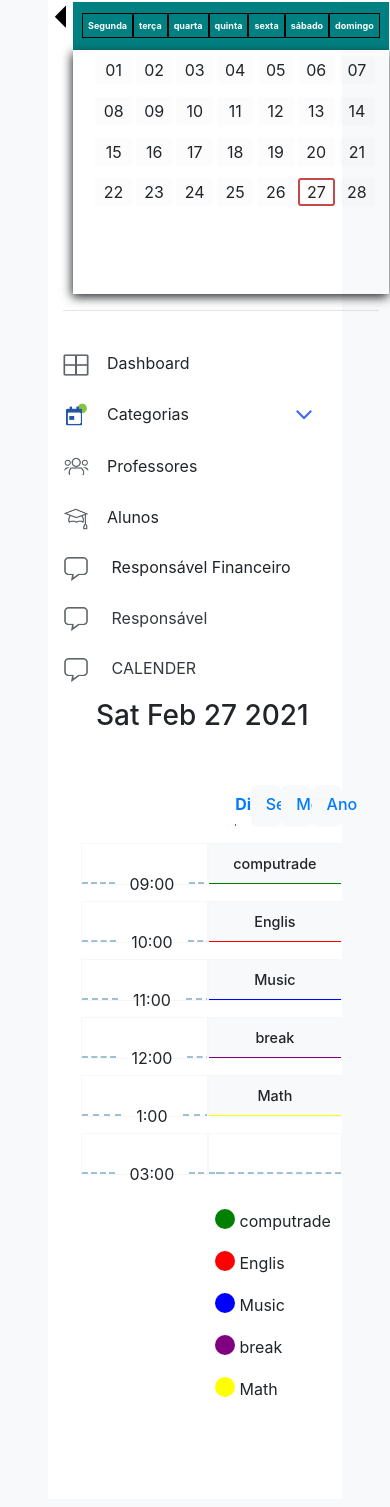
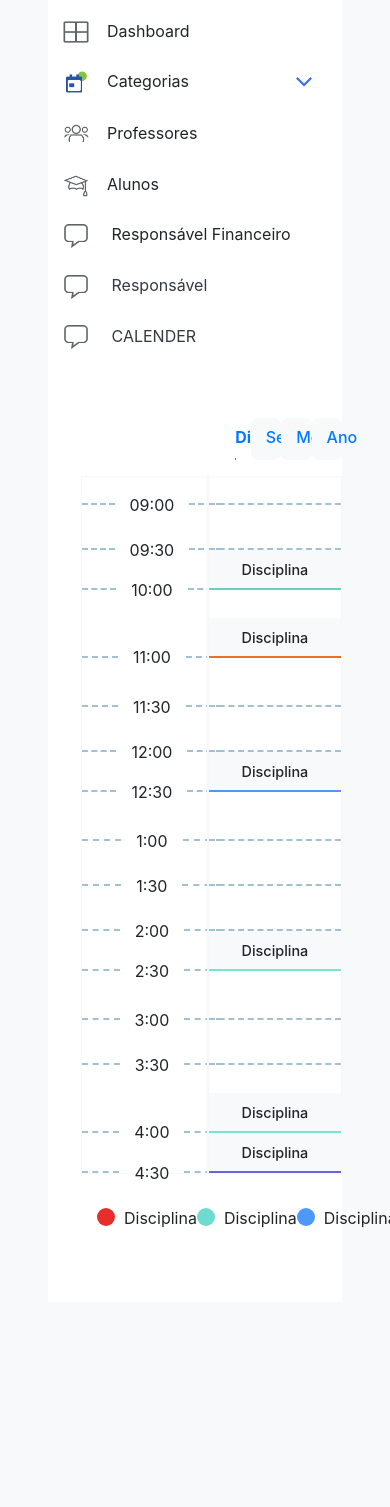
Before and after one commit to zain-dev4/Sgi_web, a plain HTML site: page index.html at #!/Calender_daily in a window 390 px wide. Shown: the part 286-1793 px from the top of the page. After the commit the page ends 1596 px from the top, so only its background shows below. Drawn offline with nearby package versions, Linux system fonts and the light colour scheme; some packages are replaced by stand-ins of ours; files whose address does not match are found by name.

Commit message:
Revert Changes

```diff
--- a/Assets/css/datepicker.css
+++ /dev/null
@@ -1,126 +0,0 @@
-
-        body {
-            display: grid;
-            justify-items: center;
-            align-content: center;
-            min-height: 100vh;
-            padding: 0;
-            margin: 0;
-            font-family: -apple-system, BlinkMacSystemFont, 'Segoe UI', 'Roboto', 'Oxygen',
-                'Ubuntu', 'Cantarell', 'Fira Sans', 'Droid Sans', 'Helvetica Neue',
-                sans-serif;
-        }
-
-        #github {
-            position: absolute;
-            right: -5rem;
-            top: 0.6rem;
-            background-color: black;
-            transform: rotate(25deg);
-
-        }
-
-        #github a,
-        #github a:link,
-        #github a:visited {
-            display: inline-block;
-            padding: 1rem 8rem;
-            color: white;
-            text-decoration: none;
-            font-weight: bold;
-            transition: transform 300ms;
-        }
-
-        #github a:hover {
-            text-decoration: underline;
-            transform: translateX(0.4rem);
-        }
-
-        #download-options {
-            margin-bottom: 2rem;
-        }
-
-        #download-options h3:last-of-type {
-            margin-top: 2rem;
-        }
-
-        #download-options code {
-            font-size: 1.2rem;
-        }
-
-        #myCalendarWrapper {
-            width: 40em;
-            border: 1px dashed black;
-            padding: 2em 4em;
-            position: relative;
-            font-size: 1rem;
-            margin: 2rem auto 5rem;
-        }
-
-        #myCalendarWrapper:before {
-            content: '#myCalendarWrapper';
-            position: absolute;
-            font-family: source-code-pro, Menlo, Monaco, Consolas, 'Courier New', monospace;
-            bottom: 0;
-            left: 50%;
-            transform: translate(-50%, 2.4rem);
-            font-size: 1.2rem;
-            background-color: rgba(93, 93, 93, 0.2);
-            padding: 0.5rem 1rem 0.4rem;
-            color: rgb(233, 72, 99);
-        }
-
-        code {
-            font-size: 0.7rem;
-            background-color: rgb(249, 249, 249);
-            padding: 0.5rem;
-            margin: 1rem 0 3rem;
-            border-radius: 5px;
-            box-shadow: 2px 2px 0.2rem rgba(0, 0, 0, 0.2);
-        }
-
-        code h3 {
-            padding: 0;
-            margin: 0;
-            font-size: 1.5rem;
-            margin-bottom: 1rem;
-            font-family: -apple-system, BlinkMacSystemFont, 'Segoe UI', 'Roboto', 'Oxygen',
-                'Ubuntu', 'Cantarell', 'Fira Sans', 'Droid Sans', 'Helvetica Neue',
-                sans-serif;
-        }
-
-        code pre {
-            font-family: source-code-pro, Menlo, Monaco, Consolas, 'Courier New', monospace;
-        }
-
-        .pink {
-            color: rgb(233, 72, 99);
-        }
-
-        #example {
-            margin: 0 auto;
-            text-align: center;
-            font-family: -apple-system, BlinkMacSystemFont, 'Segoe UI', 'Roboto', 'Oxygen',
-                'Ubuntu', 'Cantarell', 'Fira Sans', 'Droid Sans', 'Helvetica Neue',
-                sans-serif;
-        }
-
-        #example h3:not(:first-of-type) {
-            margin-top: 3rem;
-        }
-
-        #example p {
-            font-size: 0.9rem;
-        }
-
-        #download-options {
-            margin-bottom: 5rem;
-        }
-
-        #download-options h2:last-of-type {
-            margin-top: 2rem;
-        }
-
-        #download-options code {
-            font-size: 1.2rem;
-        }
--- a/Assets/css/index.css
+++ b/Assets/css/index.css
@@ -42,7 +42,7 @@
     height: 40px;
     }
     .seventyOne-portal{
-    height: 40px;
+    height: 45px;
     }
 
     .row3Style-portal{
--- a/Assets/css/navbar.css
+++ b/Assets/css/navbar.css
@@ -56,14 +56,13 @@
   padding-left: 6%;
 }
 .dot {
-  /* margin-top: %; */
-  /* background-color: #e62e2d; */
-  height: 20px;
-  width: 20px;
- top: 2px;
+  margin-top: 2%;
+  background-color: #e62e2d;
+  height: 18px;
+  width: 18px;
+
   border-radius: 50%;
   display: inline-block;
-  position: relative;
   margin-bottom: 0px;
 }
 .dot1{
--- a/datepicker/example.html
+++ /dev/null
@@ -1,62 +0,0 @@
-<!DOCTYPE html>
-<html lang="en">
-<head>
-    <meta charset="UTF-8">
-    <meta name="viewport" content="width=device-width, initial-scale=1.0">
-    <title>CalendarPickerJS</title>
-    <link rel="stylesheet" href="./CalendarPicker.style.css">
-
-
-</head>
-
-<body>
-    <div id="github"><a href="https://github.com/MathiasWP/CalendarPickerJS/" target="_blank" rel="noopener noreferrer">GitHub</a></div>
-    <h1>CalendarPickerJS</h1>
-
-
-    <div id="showcase-wrapper">
-        <div id="myCalendarWrapper"></div>
-        <div id="example">
-            <h3>currentValue:
-                <p id="current-date"></p>
-            </h3>
-            <h3>currentValue.getDay():
-                <p id="current-day"></p>
-            </h3>
-            <h3>currentValue.toDateSring():
-                <p id="current-datestring"></p>
-            </h3>
-        </div>
-    </div>
-
-</body>
-
-<script src="CalendarPicker.js"></script>
-
-<script>
-    const nextYear = new Date().getFullYear() + 1;
-    const myCalender = new CalendarPicker('#myCalendarWrapper', {
-        // If max < min or min > max then the only available day will be today.
-        min: new Date(),
-        max: new Date(nextYear, 10) // NOTE: new Date(nextYear, 10) is "Sun Nov 01 <nextYear>"
-    });
-
-    const currentDateElement = document.getElementById('current-date');
-    currentDateElement.textContent = myCalender.value;
-
-    const currentDayElement = document.getElementById('current-day');
-    currentDayElement.textContent = myCalender.value.getDay();
-
-    const currentToDateString = document.getElementById('current-datestring');
-    currentToDateString.textContent = myCalender.value.toDateString();
-
-    myCalender.onValueChange((currentValue) => {
-        currentDateElement.textContent = currentValue;
-        currentDayElement.textContent = currentValue.getDay();
-        currentToDateString.textContent = currentValue.toDateString();
-
-        console.log(`The current value of the calendar is: ${currentValue}`);
-    });
-</script>
-
-</html>
--- a/src/responsavel-assistente/main_modal.js
+++ b/src/responsavel-assistente/main_modal.js
@@ -18,45 +18,11 @@ app.config(function($routeProvider) {
     })
     .when("/Calender_daily", {
       templateUrl: "view/Calender_daily.html",
-      controller: "firstController",
     })
     .when("/Responsavel", {
       templateUrl: "view/Responsavel.html",
     });
-  });
-  app.controller("firstController",function($scope){
-      $scope.array = [
-        {
-          time: "09:00",
-          color: "green",
-          name: "computrade",
-        },
-        {
-          time: "10:00",
-          color: "red",
-          name: "Englis",
-        },
-        {
-          time: "11:00",
-          color: "blue",
-          name: "Music",
-        },
-        {
-          time: "12:00",
-          color: "purple",
-          name: "break",
-        },
-        {
-          time: "1:00",
-          color: "yellow",
-          name: "Math",
-        },
+    app.controller("firstController",function($scope){
 
-        {
-          time: "03:00",
-          color: "",
-          name: "",
-        },
-      ];
-      console.log($scope.array);
-  })
+    })
+});
--- a/view/Calender_daily.html
+++ b/view/Calender_daily.html
@@ -23,7 +23,7 @@
   </head>
 
 
-  <body  ng-controller="firstController">
+  <body  >
 
 
              <!-- calender  portion end -->
@@ -53,17 +53,16 @@
 
 
               </div>
-              <div class="row pl-0 a-rowBorder-portal flex-nowrap mt-3" ng-repeat="x in array">
+              <div class="row pl-0 a-rowBorder-portal flex-nowrap mt-3">
                 <div class="col-lg-2 col-md-2 col-sm-2 pr-0 ">
-                <div class="row fiftyEight-portal flex-nowrap">
-                    <div class="col-lg-2 col-md-2 col-sm-2 borderDashed-portal"></div>
-                    <div class="col-lg-7 col-md-7 col-sm-8 text-center col3-portal ">
-                      <p class="ime-font-size-portal">{{x.time}}</p>
+                  <div class="row twentyEight-portal flex-nowrap">
+                    <div class="col-lg-2 col-md-2 col-sm-2 borderDashed-portal "></div>
+                    <div class="col-lg-7 col-md-7 col-sm-8 text-center col1-portal ">
+                      <p class="ime-font-size-portal">09:00</p>
                     </div>
                     <div class="col-lg-2 col-md-2 col-sm-2 borderDashed-portal "></div>
                   </div>
-
-                  <!-- <div class="row seventyOne-portal flex-nowrap">
+                  <div class="row seventyOne-portal flex-nowrap">
                     <div class="col-lg-2 col-md-2 col-sm-2 borderDashed-portal "></div>
                     <div class="col-lg-7 col-md-7 col-sm-8 text-center col2-portal">
                       <p class="ime-font-size-portal">09:30</p>
@@ -160,7 +159,7 @@
                       <p class="ime-font-size-portal">4:30</p>
                     </div>
                     <div class="col-lg-2 col-md-2 col-sm-2 borderDashed-portal "></div>
-                  </div> -->
+                  </div>
 
 
 
@@ -172,19 +171,46 @@
 
 
                 <div class="col-lg-10 col-md-10 col-sm-10 borderCol8-portal ">
-
-                   <div ng-if="x.color !== '' || x.name !==''" class="row fiftyEight-portal row4Style-portal bg-light " style="border-bottom: 1px solid {{x.color}};">
-                    <h5 class="text-font-size-portal">{{ x.name}}</h5>
+                  <div class="row twentyEight-portal row1Style-portal"></div>
+                  <div class="row seventyOne-portal row1Style-portal"></div>
+                  <div class="row fiftyEight-portal row3Style-portal text-center bg-light ">
+                    <h5 class="text-font-size-portal">Disciplina</h5>
                   </div>
-                  <div ng-if="x.color == '' || x.name ==''" class="row seventyOne-portal  row5style-portal"></div>
-
+                  <div class="row bg-white twentyEight-portal"></div>
+                  <div class="row fiftyEight-portal row4Style-portal bg-light ">
+                    <h5 class="text-font-size-portal">Disciplina</h5>
+                  </div>
+                  <div class="row seventyOne-portal mt-1 row5style-portal"></div>
+                  <div class="row seventyOne-portal row6style-portal"></div>
+                  <div class="row fiftyEight-portal row7Style-portal bg-light ">
+                    <h5 class="text-font-size-portal">Disciplina</h5>
+                  </div>
+                  <div class="row seventyOne-portal mt-1 row5style-portal"></div>
+                  <!-- progress bar -->
+                  <div class="row seventyOne-portal row6style-portal"></div> <!-- progress end bar -->
+                  <div class="row seventyOne-portal row6style-portal"></div>
+                  <div class="row fiftyEight-portal row8Style-portal bg-light ">
+                    <h5 class="text-font-size-portal">Disciplina</h5>
+                  </div>
+                  <div class="row seventyOne-portal mt-1 row5style-portal"></div>
+                  <div class="row seventyOne-portal row6style-portal"></div>
+                  <div class="row bg-white twentyEight-portal"></div>
+                  <div class="row fiftyEight-portal row8Style-portal bg-light ">
+                    <h5 class="text-font-size-portal">Disciplina</h5>
+                  </div>
+                  <div class="row fiftyEight-portal row9Style-portal bg-light ">
+                    <h5 class="text-font-size-portal">Disciplina</h5>
+                  </div>
                 </div>
               </div>
               <div class="row pt-4 pb-5">
-
-                   <ul ng-repeat="x in array"  style="list-style:block;">
-                <li class="p-2">&nbsp;&nbsp;&nbsp;&nbsp;&nbsp;&nbsp;&nbsp;&nbsp;&nbsp;&nbsp;&nbsp;&nbsp;&nbsp;&nbsp;&nbsp;&nbsp;&nbsp;&nbsp;&nbsp;&nbsp;&nbsp;&nbsp;&nbsp;&nbsp;&nbsp;&nbsp;&nbsp;&nbsp;<span class="dot "style="background-color:{{x.color}}!important;word-spacing: 20%;"></span> {{x.name}}</li>
-              </ul>
+                <div class="col-md-9 col-lg-9 col-sm-12  pt-2 pb-2 pl-3">
+                  <div class="d-flex justify-content-around flex-nowrap">
+                    <div class="d-flex"><span class="dot"></span>&nbsp;&nbsp;<p>Disciplina</p></div>
+                    <div class="d-flex"><span class="dot1"></span>&nbsp;&nbsp;<p>Disciplina</p></div>
+                    <div class="d-flex"><span class="dot2"></span>&nbsp;&nbsp;<p>Disciplina</p></div>
+                    <div class="d-flex"><span class="dot3"></span>&nbsp;&nbsp;<p>Disciplina</p></div>
+                    <div class="d-flex"><span class="dot4"></span>&nbsp;&nbsp;<p>Disciplina</p></div>
                   </div>
                 </div>
               </div>
```
Also changed, not shown: Assets/js/datepicker.js (deleted, +0 -31 lines), Assets/js/sidebar.js (+1 -14 lines), datepicker/package.json (deleted, +0 -25 lines), view/datepicker.html (deleted, +0 -31 lines), datepicker/LICENSE.md (deleted), datepicker/README.md (deleted), index.html (line endings or trailing spaces), tamplete/calender.html (deleted).
